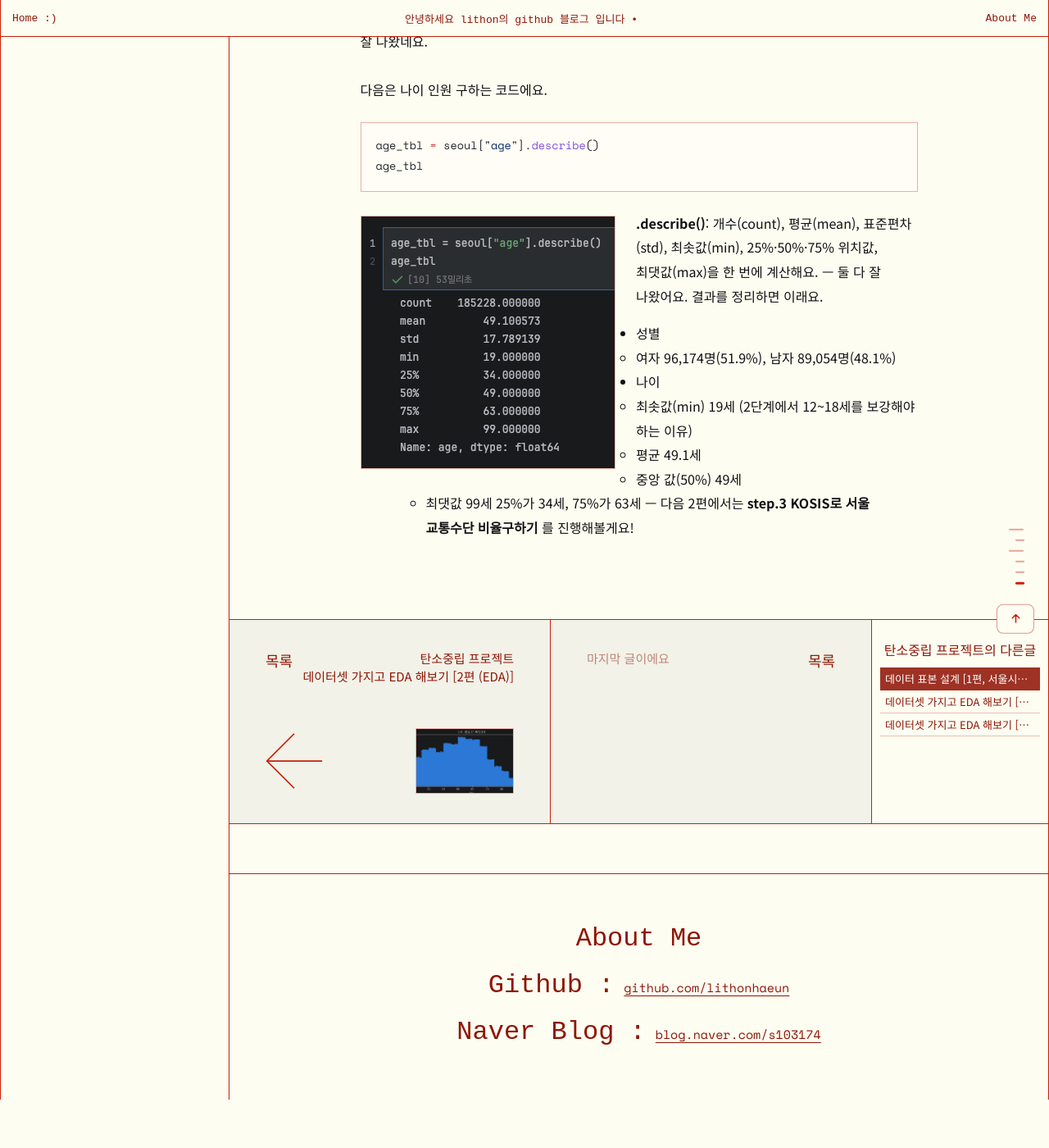
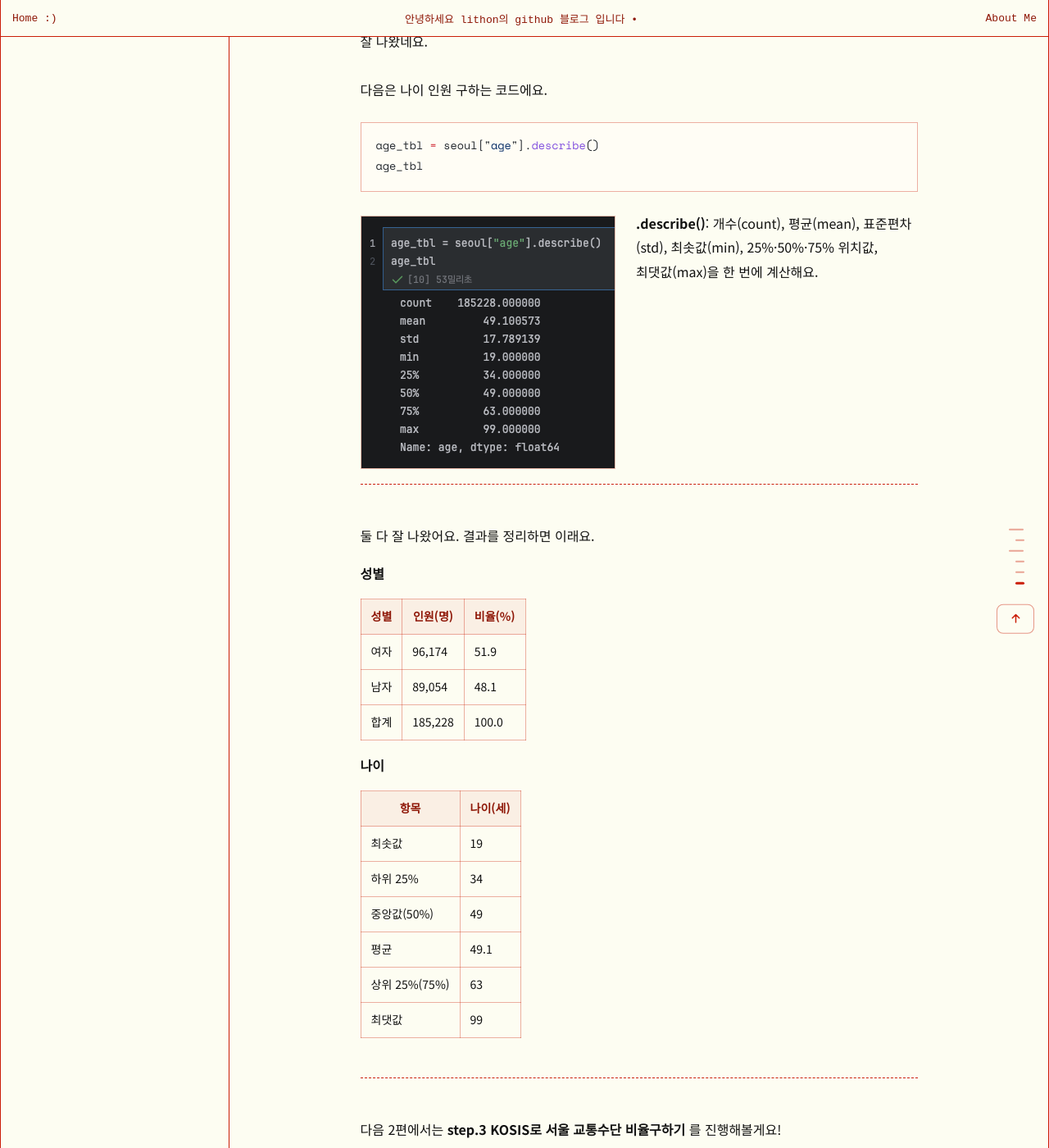
Before and after one commit to lithonhaeun/lithonhaeun.github.io, a Jekyll site: the page built from _posts/2026-10-02-데이터 표본설계 1편.md, in a window 1280 px wide and 1400 px high, scrolled down 5488 px. Shown: the whole window at 82% size. Built offline with Jekyll 4.4.1, drawn with Linux system fonts in a browser that asks for light colours; some web fonts are replaced; comment, search, counter and statistics services are not loaded; before the commit the page ends 6829 px from its top, so only the background shows below that; some of the changed text lies outside the part shown.

Commit message:
docs : 데이터 표본설계 2편 업로드

````diff
--- a/_posts/2026-10-02-데이터 표본설계 1편.md
+++ b/_posts/2026-10-02-데이터 표본설계 1편.md
@@ -107,16 +107,29 @@ age_tbl
 ```
 ![img_14.png](/assets/img/img_14.png){:.left}
 **.describe()**: 개수(count), 평균(mean), 표준편차(std), 최솟값(min), 25%·50%·75% 위치값, 최댓값(max)을 한 번에 계산해요.
+
 ---
+
 둘 다 잘 나왔어요. 결과를 정리하면 이래요.
 
-- 성별
-  - 여자 96,174명(51.9%), 남자 89,054명(48.1%)
-- 나이
-  - 최솟값(min) 19세  (2단계에서 12~18세를 보강해야 하는 이유)
-  - 평균 49.1세
-  - 중앙 값(50%) 49세
-  - 최댓값 99세
-  25%가 34세, 75%가 63세
+**성별**
+
+| 성별 | 인원(명) | 비율(%) |
+| --- | --- | --- |
+| 여자 | 96,174 | 51.9 |
+| 남자 | 89,054 | 48.1 |
+| 합계 | 185,228 | 100.0 |
+
+**나이**
+
+| 항목 | 나이(세) |
+| --- | --- |
+| 최솟값 | 19 |
+| 하위 25% | 34 |
+| 중앙값(50%) | 49 |
+| 평균 | 49.1 |
+| 상위 25%(75%) | 63 |
+| 최댓값 | 99 |
+
 ---
 다음 2편에서는 **step.3 KOSIS로 서울 교통수단 비율구하기** 를 진행해볼게요!
````
Also changed, not shown: _posts/2026-10-02-데이터 표본설계 2편.md (added, +55 -0 lines), _posts/img_2.png (added), _posts/img_20.png (added), _posts/img_21.png (added), _posts/img_22.png (added), _posts/img_3.png (added), assets/img/img_20.png (added), assets/img/img_21.png (added), assets/img/img_22.png (added), 3 other files.
